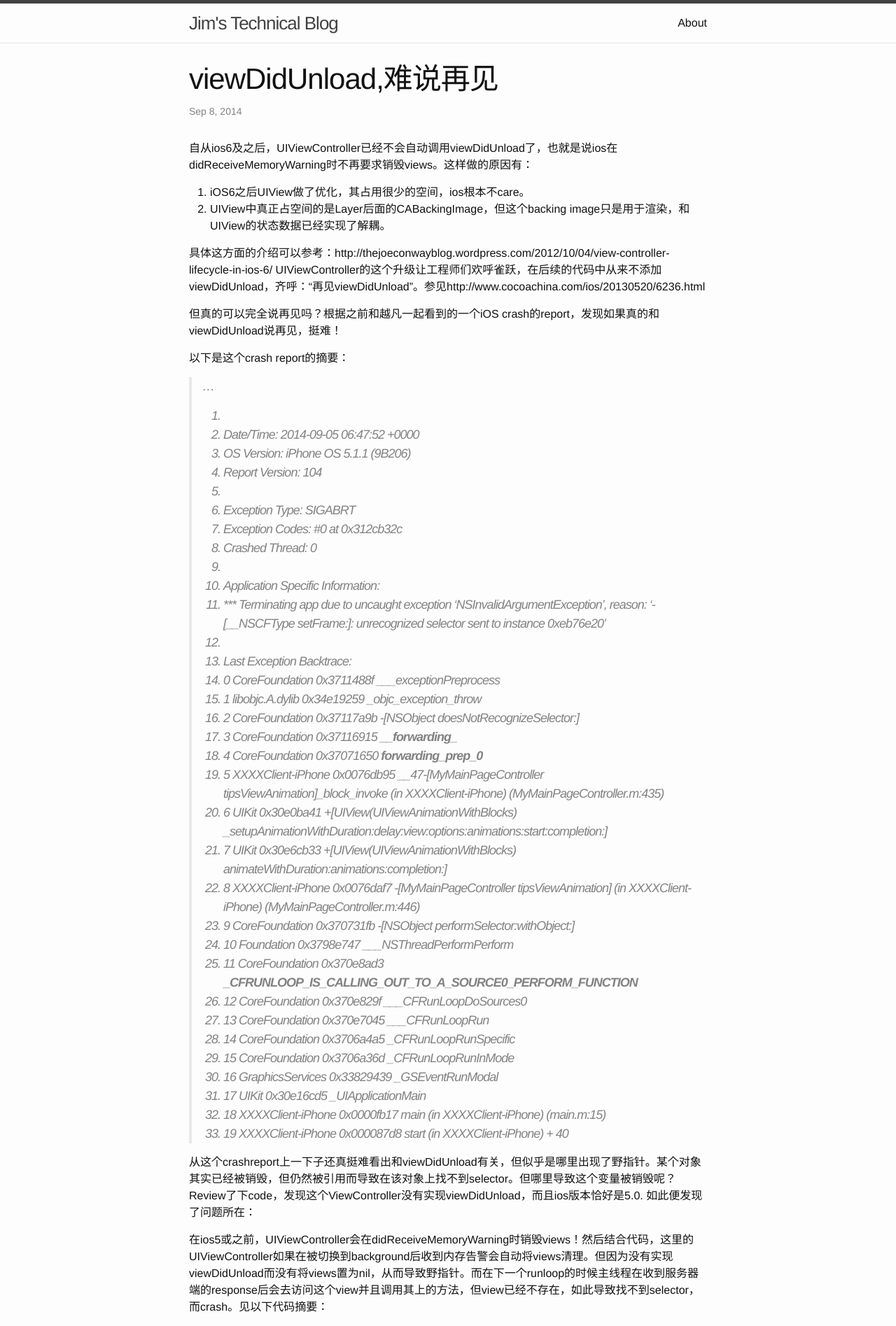
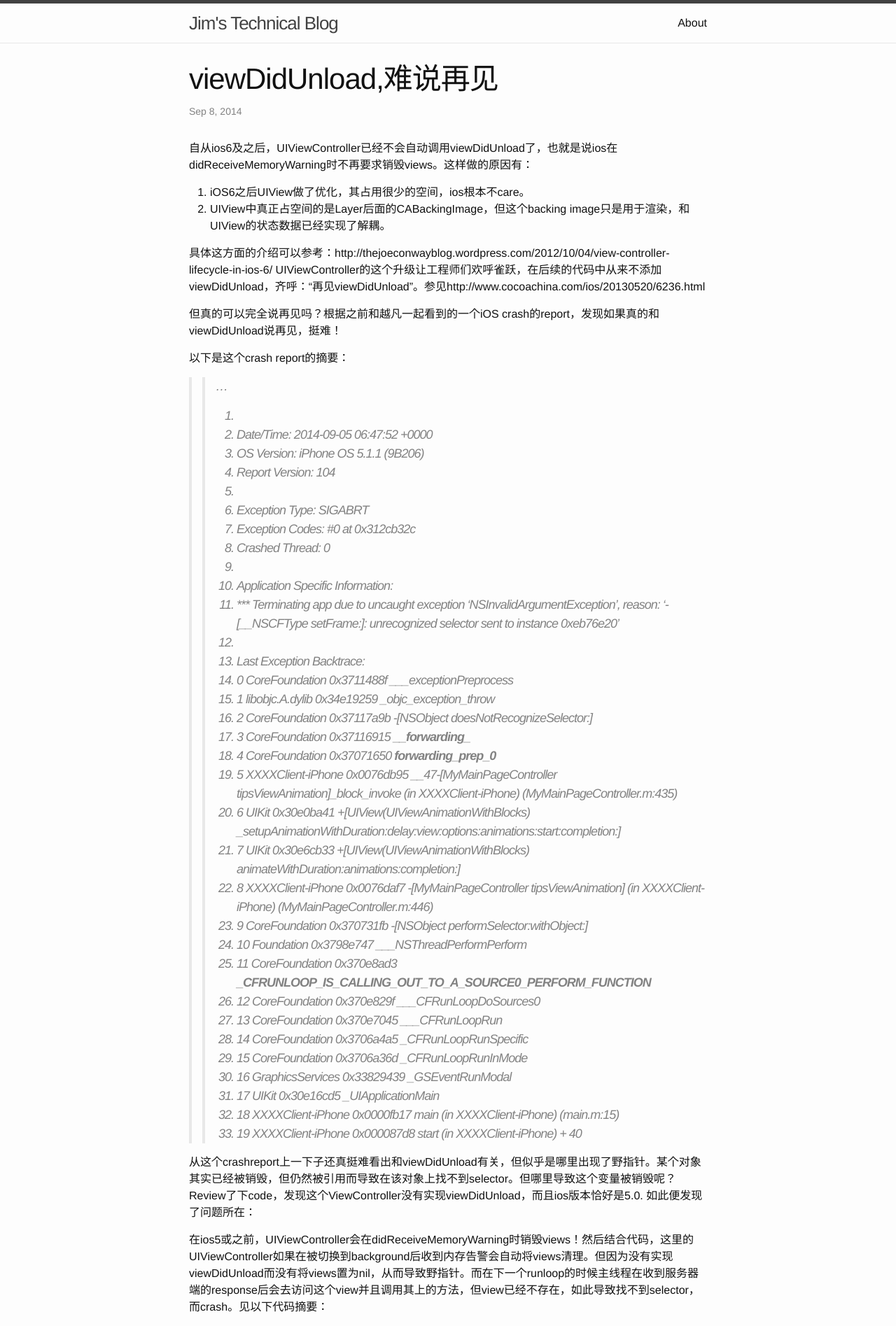
Before and after one commit to xujim/xujim.github.io, a Jekyll site: the page built from _posts/2014-09-08-discussion_on_viewdidunload.markdown, in a window 1280 px wide. Shown: the top 1895 px of the page at 70% size. Built offline with Jekyll 4.4.1, drawn with Linux system fonts in a browser that asks for light colours.

```diff
--- a/_posts/2014-09-08-discussion_on_viewdidunload.markdown
+++ b/_posts/2014-09-08-discussion_on_viewdidunload.markdown
@@ -17,41 +17,41 @@ UIViewController的这个升级让工程师们欢呼雀跃，在后续的代码
 
 以下是这个crash report的摘要：
 
->
->...
->10.
-11.	Date/Time: 2014-09-05 06:47:52 +0000
-12.	OS Version: iPhone OS 5.1.1 (9B206)
-13.	Report Version: 104
-14.
-15.	Exception Type: SIGABRT
-16.	Exception Codes: #0 at 0x312cb32c
-17.	Crashed Thread: 0
-18.
-19.	Application Specific Information:
-20.	*** Terminating app due to uncaught exception 'NSInvalidArgumentException', reason: '-[__NSCFType setFrame:]: unrecognized selector sent to instance 0xeb76e20'
-21.
-22.	Last Exception Backtrace:
-23.	0 CoreFoundation 0x3711488f ___exceptionPreprocess
-24.	1 libobjc.A.dylib 0x34e19259 _objc_exception_throw
-25.	2 CoreFoundation 0x37117a9b -[NSObject doesNotRecognizeSelector:]
-26.	3 CoreFoundation 0x37116915 ____forwarding___
-27.	4 CoreFoundation 0x37071650 ___forwarding_prep_0___
-28.	5 XXXXClient-iPhone 0x0076db95 __47-[MyMainPageController tipsViewAnimation]_block_invoke (in XXXXClient-iPhone) (MyMainPageController.m:435)
-29.	6 UIKit 0x30e0ba41 +[UIView(UIViewAnimationWithBlocks) _setupAnimationWithDuration:delay:view:options:animations:start:completion:]
-30.	7 UIKit 0x30e6cb33 +[UIView(UIViewAnimationWithBlocks) animateWithDuration:animations:completion:]
-31.	8 XXXXClient-iPhone 0x0076daf7 -[MyMainPageController tipsViewAnimation] (in XXXXClient-iPhone) (MyMainPageController.m:446)
-32.	9 CoreFoundation 0x370731fb -[NSObject performSelector:withObject:]
-33.	10 Foundation 0x3798e747 ___NSThreadPerformPerform
-34.	11 CoreFoundation 0x370e8ad3 ___CFRUNLOOP_IS_CALLING_OUT_TO_A_SOURCE0_PERFORM_FUNCTION__
-35.	12 CoreFoundation 0x370e829f ___CFRunLoopDoSources0
-36.	13 CoreFoundation 0x370e7045 ___CFRunLoopRun
-37.	14 CoreFoundation 0x3706a4a5 _CFRunLoopRunSpecific
-38.	15 CoreFoundation 0x3706a36d _CFRunLoopRunInMode
-39.	16 GraphicsServices 0x33829439 _GSEventRunModal
-40.	17 UIKit 0x30e16cd5 _UIApplicationMain
-41.	18 XXXXClient-iPhone 0x0000fb17 main (in XXXXClient-iPhone) (main.m:15)
-42.	19 XXXXClient-iPhone 0x000087d8 start (in XXXXClient-iPhone) + 40
+>>
+>>...
+>>10.
+>>11.	Date/Time: 2014-09-05 06:47:52 +0000
+>>12.	OS Version: iPhone OS 5.1.1 (9B206)
+>>13.	Report Version: 104
+>>14.
+>>15.	Exception Type: SIGABRT
+>>16.	Exception Codes: #0 at 0x312cb32c
+>>17.	Crashed Thread: 0
+>>18.
+>>19.	Application Specific Information:
+>>20.	*** Terminating app due to uncaught exception 'NSInvalidArgumentException', reason: '-[__NSCFType setFrame:]: unrecognized selector sent to instance 0xeb76e20'
+>>21.
+>>22.	Last Exception Backtrace:
+>>23.	0 CoreFoundation 0x3711488f ___exceptionPreprocess
+>>24.	1 libobjc.A.dylib 0x34e19259 _objc_exception_throw
+>>25.	2 CoreFoundation 0x37117a9b -[NSObject doesNotRecognizeSelector:]
+>>26.	3 CoreFoundation 0x37116915 ____forwarding___
+>>27.	4 CoreFoundation 0x37071650 ___forwarding_prep_0___
+>>28.	5 XXXXClient-iPhone 0x0076db95 __47-[MyMainPageController tipsViewAnimation]_block_invoke (in XXXXClient-iPhone) (MyMainPageController.m:435)
+>>29.	6 UIKit 0x30e0ba41 +[UIView(UIViewAnimationWithBlocks) _setupAnimationWithDuration:delay:view:options:animations:start:completion:]
+>>30.	7 UIKit 0x30e6cb33 +[UIView(UIViewAnimationWithBlocks) animateWithDuration:animations:completion:]
+>>31.	8 XXXXClient-iPhone 0x0076daf7 -[MyMainPageController tipsViewAnimation] (in XXXXClient-iPhone) (MyMainPageController.m:446)
+>>32.	9 CoreFoundation 0x370731fb -[NSObject performSelector:withObject:]
+>>33.	10 Foundation 0x3798e747 ___NSThreadPerformPerform
+>>34.	11 CoreFoundation 0x370e8ad3 ___CFRUNLOOP_IS_CALLING_OUT_TO_A_SOURCE0_PERFORM_FUNCTION__
+>>35.	12 CoreFoundation 0x370e829f ___CFRunLoopDoSources0
+>>36.	13 CoreFoundation 0x370e7045 ___CFRunLoopRun
+>>37.	14 CoreFoundation 0x3706a4a5 _CFRunLoopRunSpecific
+>>38.	15 CoreFoundation 0x3706a36d _CFRunLoopRunInMode
+>>39.	16 GraphicsServices 0x33829439 _GSEventRunModal
+>>40.	17 UIKit 0x30e16cd5 _UIApplicationMain
+>>41.	18 XXXXClient-iPhone 0x0000fb17 main (in XXXXClient-iPhone) (main.m:15)
+>>42.	19 XXXXClient-iPhone 0x000087d8 start (in XXXXClient-iPhone) + 40
 
 从这个crashreport上一下子还真挺难看出和viewDidUnload有关，但似乎是哪里出现了野指针。某个对象其实已经被销毁，但仍然被引用而导致在该对象上找不到selector。但哪里导致这个变量被销毁呢？Review了下code，发现这个ViewController没有实现viewDidUnload，而且ios版本恰好是5.0.
 如此便发现了问题所在：
```
